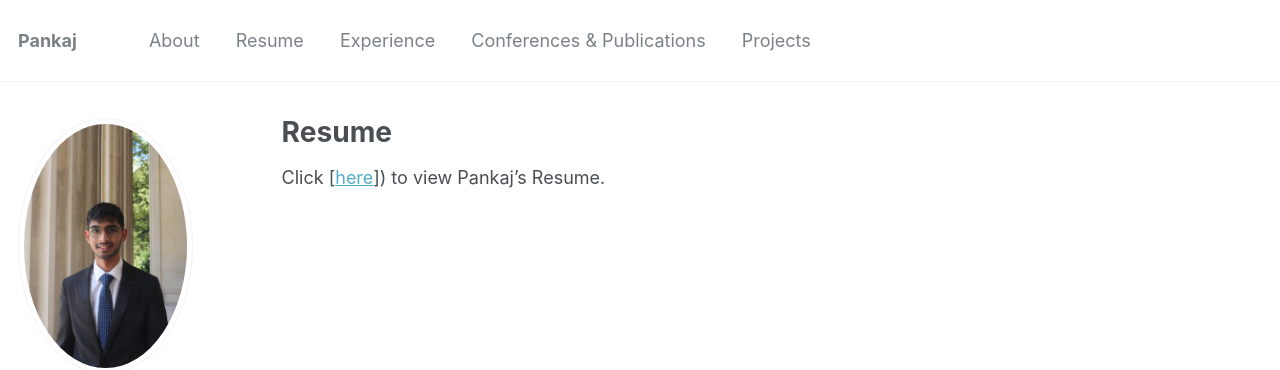
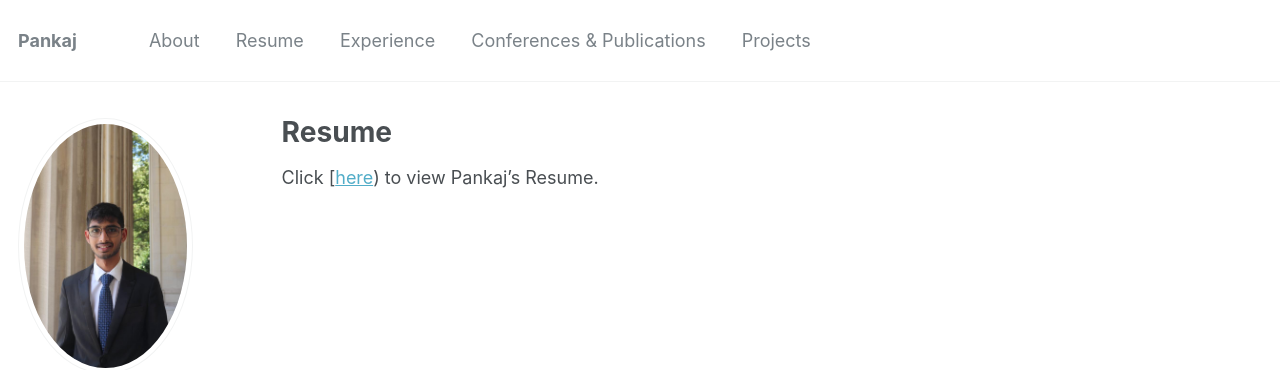
Before and after one commit to PankajPradeep/PankajPradeep.github.io, a Jekyll site: the page built from _pages/cv.md, in a window 1280 px wide. Shown: the top 370 px of the page. Built offline with Jekyll 4.4.1, drawn with Linux system fonts in a browser that asks for light colours.

Commit message:
Update cv.md

```diff
--- a/_pages/cv.md
+++ b/_pages/cv.md
@@ -7,4 +7,4 @@ redirect_from:
   - /resume
 ---
 
-Click [[here](https://github.com/PankajPradeep/PankajPradeep.github.io/blob/main/files/Resume_Bioinformatics_PankajPradeep.pdf)]) to view Pankaj's Resume.
+Click [[here](https://github.com/PankajPradeep/PankajPradeep.github.io/blob/main/files/Resume_Bioinformatics_PankajPradeep.pdf)) to view Pankaj's Resume.
```
